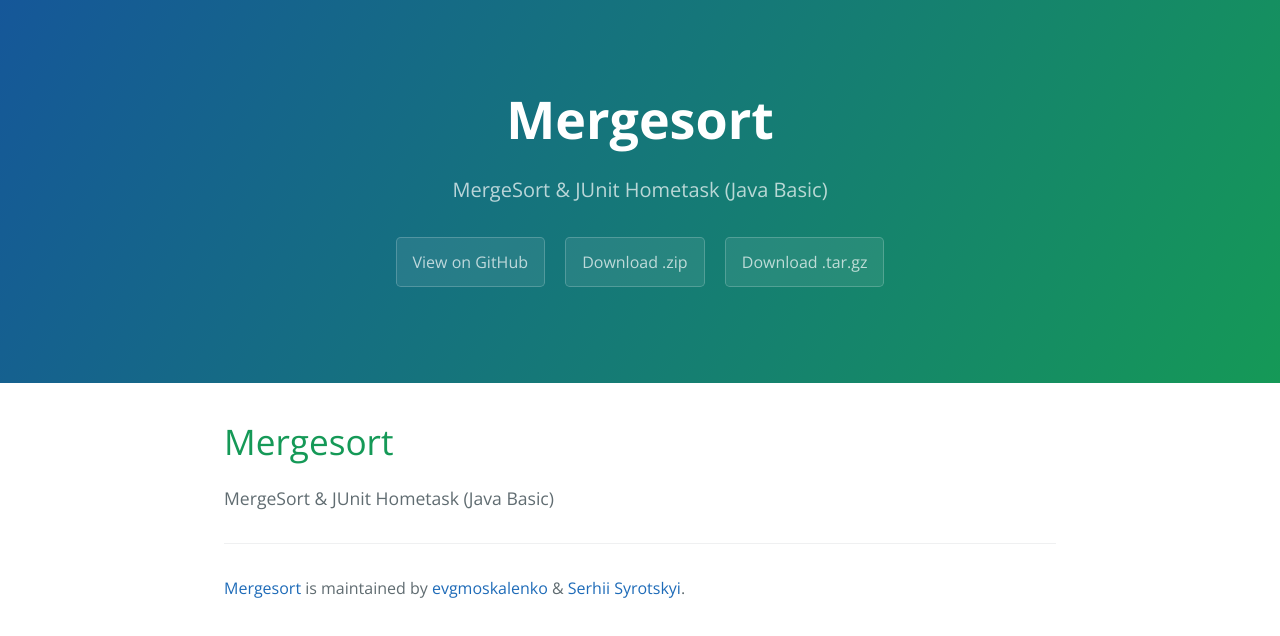
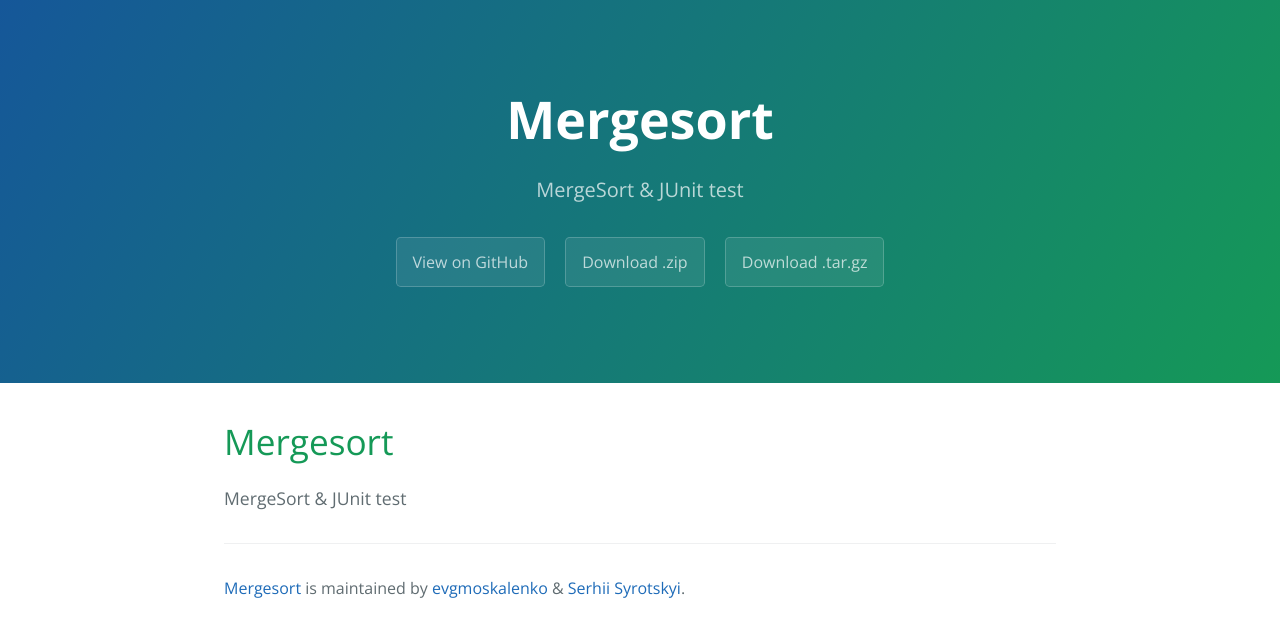
Before and after one commit to evgmoskalenko/mergesort, a plain HTML site: page index.html in a window 1280 px wide. Drawn offline with nearby package versions, Linux system fonts and the light colour scheme.

Commit message:
Update index.html

```diff
--- a/index.html
+++ b/index.html
@@ -12,7 +12,7 @@
   <body>
     <section class="page-header">
       <h1 class="project-name">Mergesort</h1>
-      <h2 class="project-tagline">MergeSort &amp; JUnit Hometask (Java Basic)</h2>
+      <h2 class="project-tagline">MergeSort &amp; JUnit test</h2>
       <a href="https://github.com/evgmoskalenko/mergesort" class="btn">View on GitHub</a>
       <a href="https://github.com/evgmoskalenko/mergesort/zipball/master" class="btn">Download .zip</a>
       <a href="https://github.com/evgmoskalenko/mergesort/tarball/master" class="btn">Download .tar.gz</a>
@@ -22,7 +22,7 @@
       <h1>
 <a id="mergesort" class="anchor" href="#mergesort" aria-hidden="true"><span class="octicon octicon-link"></span></a>Mergesort</h1>
 
-<p>MergeSort &amp; JUnit Hometask (Java Basic)</p>
+<p>MergeSort &amp; JUnit test</p>
 
       <footer class="site-footer">
         <span class="site-footer-owner"><a href="https://github.com/evgmoskalenko/mergesort">Mergesort</a> is maintained by <a href="https://github.com/evgmoskalenko">evgmoskalenko</a> & <a href="https://github.com/freedomserg">Serhii Syrotskyi</a>.</span>
```
